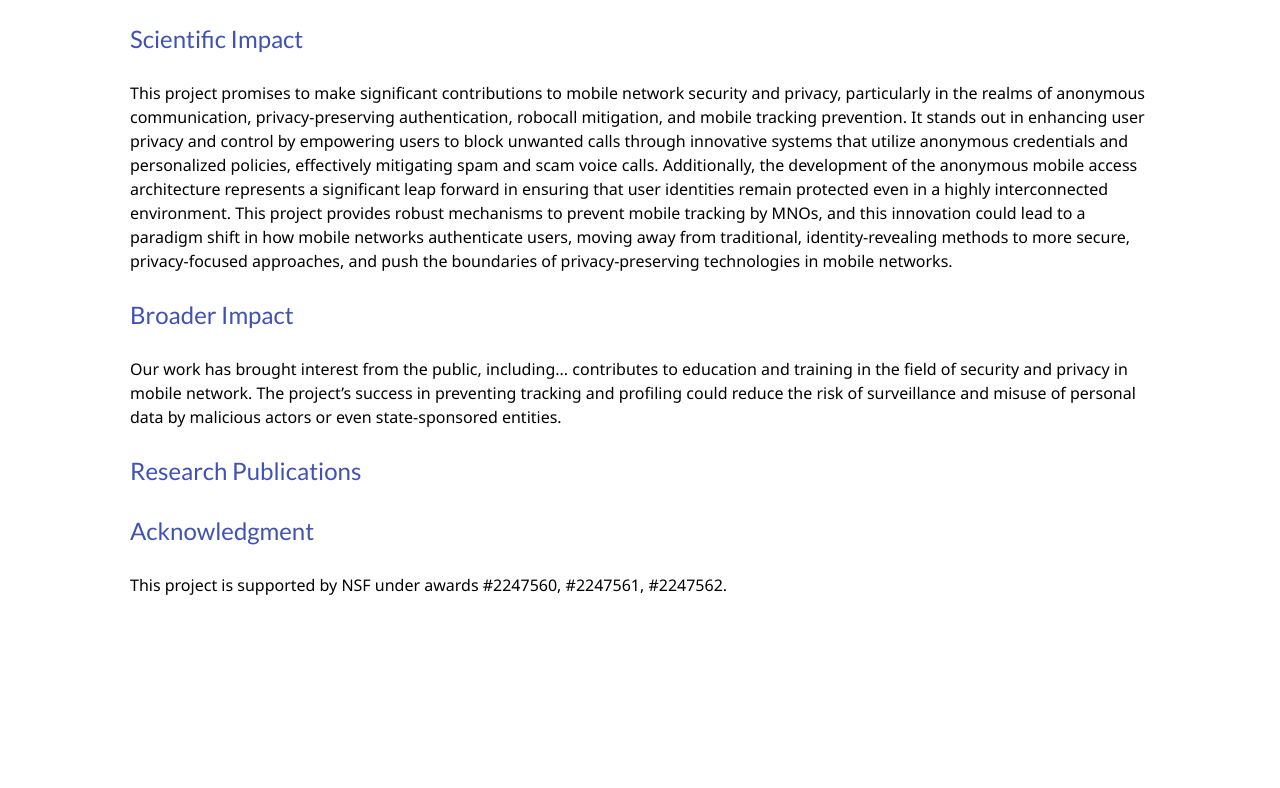
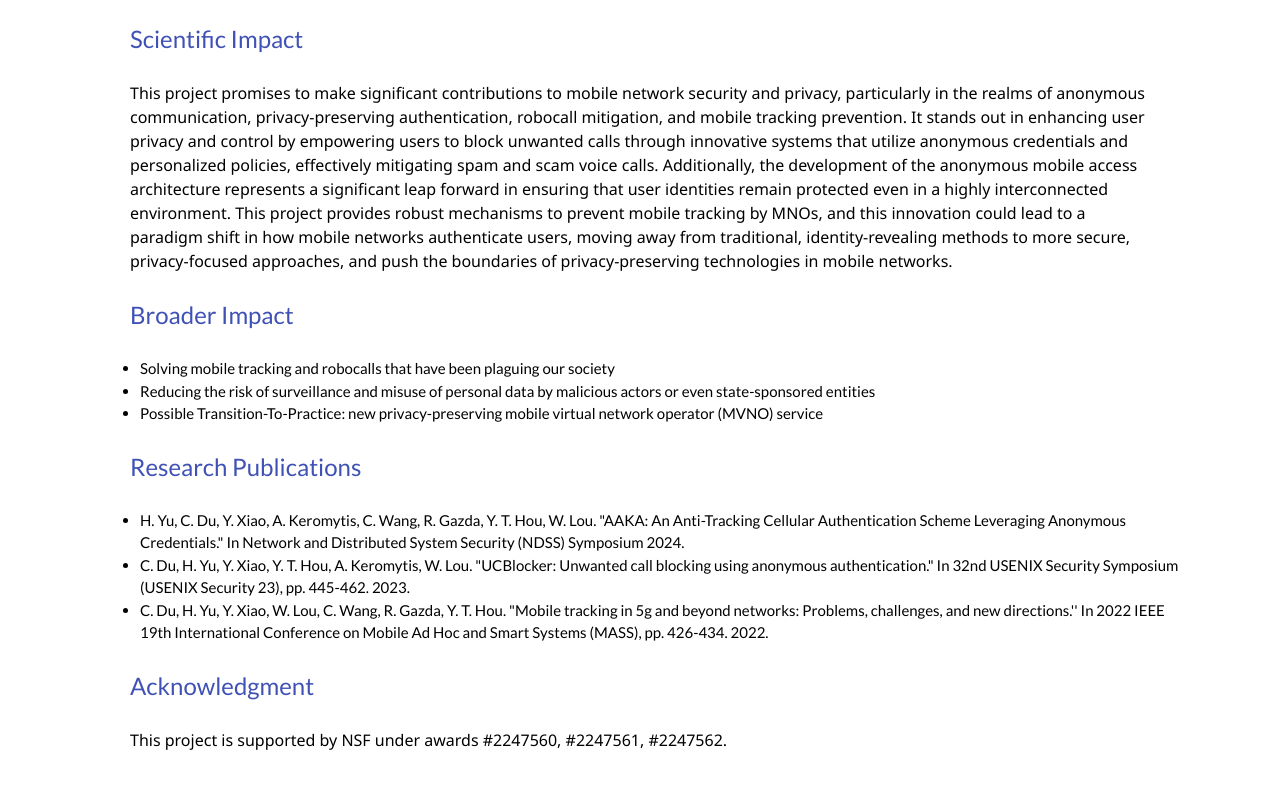
Before and after one commit to aakaproj/aakaproj.github.io, a plain HTML site: page index.html in a window 1280 px wide. Shown: the part 715-1503 px from the top of the page. Before the commit the page ends 1392 px from the top, so only its background shows below. Drawn offline with nearby package versions, Linux system fonts and the light colour scheme.

Commit message:
add new content

```diff
--- a/index.html
+++ b/index.html
@@ -80,10 +80,22 @@
         </p></h6>
 
     <h3><p class="pmargin w3-text-indigo">Broader Impact</p></h4>
-    <h6><p class="pmargin">Our work has brought interest from the public, including... contributes to education and training in the field of security and privacy in mobile network. The project’s success in preventing tracking and profiling could reduce the risk of surveillance and misuse of personal data by malicious actors or even state-sponsored entities.
+    <!-- <h6><p class="pmargin">Our work has brought interest from the public, including... contributes to education and training in the field of security and privacy in mobile network.  -->
+        <ul>
+            <li>Solving mobile tracking and robocalls that have been plaguing our society</li>
+            <li>Reducing the risk of surveillance and misuse of personal data by malicious actors or even state-sponsored entities</li>
+            <li>Possible Transition-To-Practice: new privacy-preserving mobile virtual network operator (MVNO) service</li>
+        </ul>
     </p></h6>
 
     <h3><p class="pmargin w3-text-indigo">Research Publications</p></h4>
+     <ul>
+        <li>H. Yu, C. Du, Y. Xiao, A. Keromytis, C. Wang, R. Gazda, Y. T. Hou, W. Lou. "AAKA: An Anti-Tracking Cellular Authentication
+            Scheme Leveraging Anonymous Credentials." In Network and Distributed System Security (NDSS) Symposium 2024.</li>
+        <li>C. Du, H. Yu, Y. Xiao, Y. T. Hou, A. Keromytis, W. Lou. "UCBlocker: Unwanted call blocking using anonymous
+            authentication." In 32nd USENIX Security Symposium (USENIX Security 23), pp. 445-462. 2023.</li>
+        <li>C. Du, H. Yu, Y. Xiao, W. Lou, C. Wang, R. Gazda, Y. T. Hou. "Mobile tracking in 5g and beyond networks: Problems, challenges, and new directions.'' In 2022 IEEE 19th International Conference on Mobile Ad Hoc and Smart Systems (MASS), pp. 426-434. 2022. </li>
+     </ul>
     <h6><p class="pmargin">
     </p></h6>
 
```
